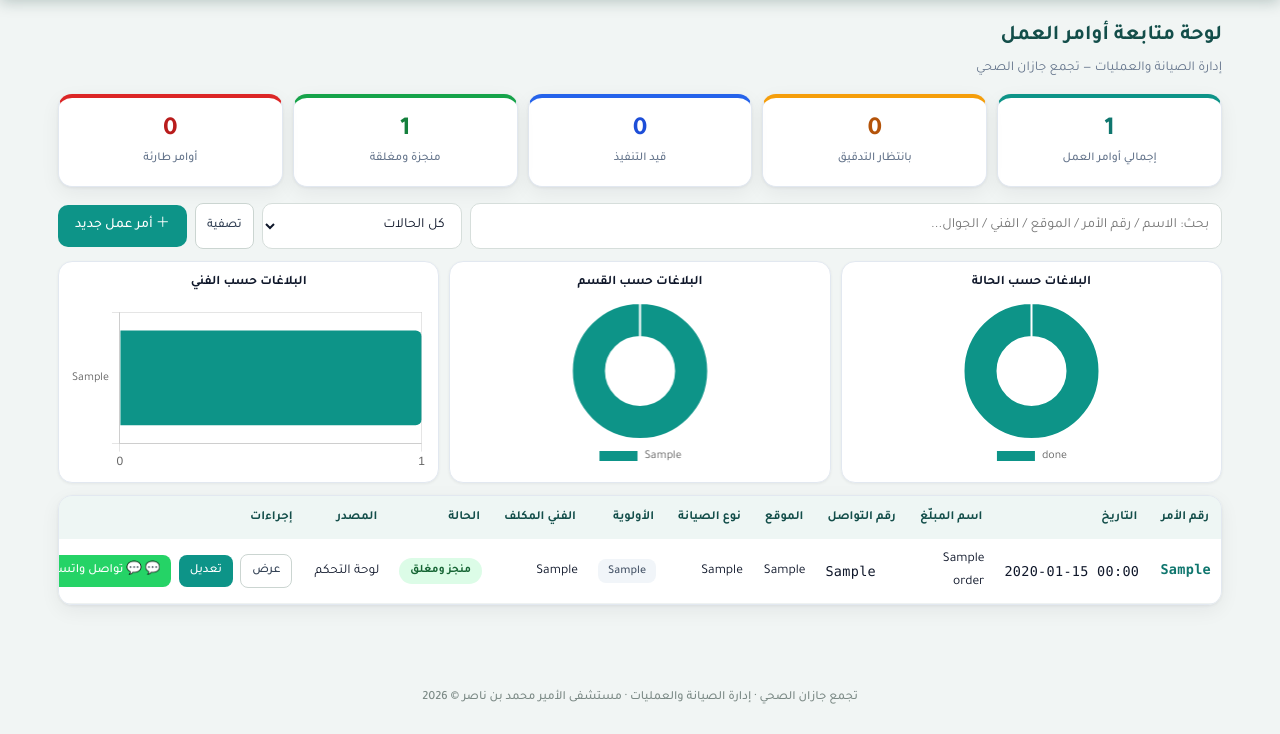
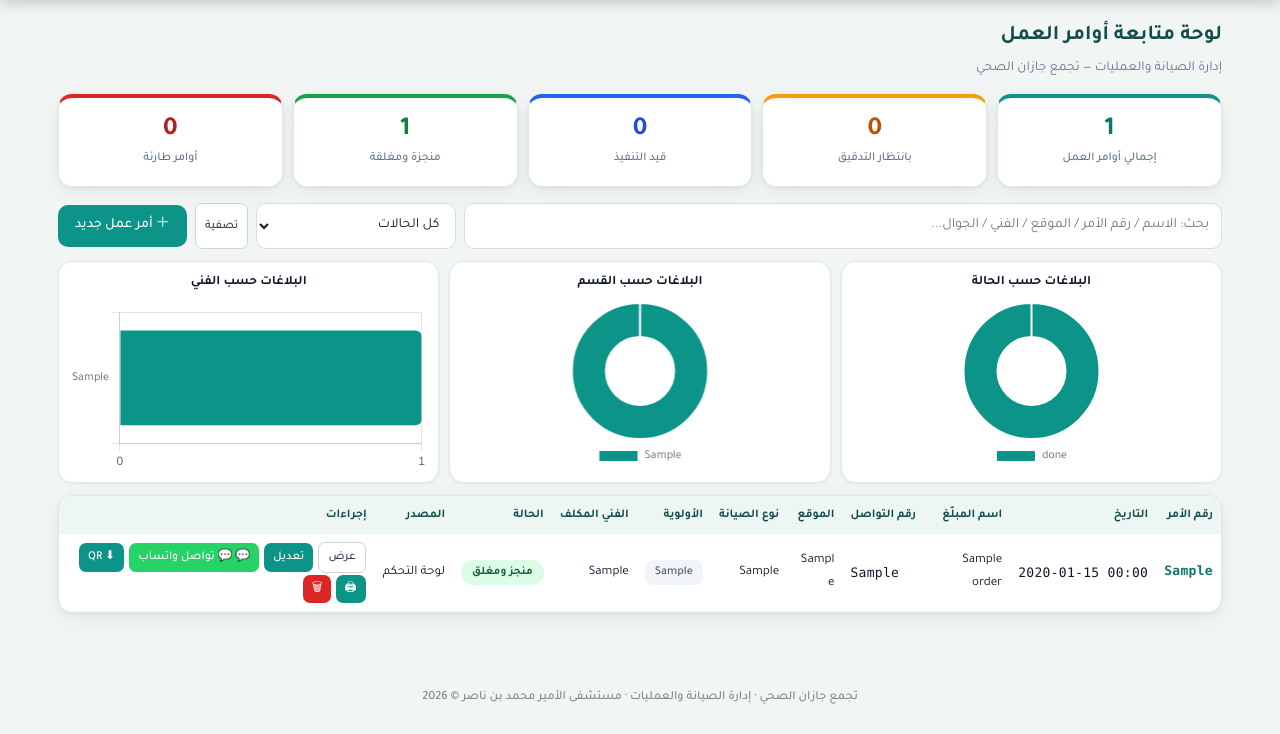
Before and after one commit to an2sj/maintenance-system-27, a FastAPI app: page / in a window 1280 px wide. Shown: the part 66-800 px from the top of the page. Run offline with FastAPI, Linux system fonts and the light colour scheme; tables that the repository leaves empty hold one stand-in row (values such as "Sample post"); some libraries are stand-ins or nearby versions.

Commit message:
لوحة التحكم: الجدول يظهر كاملًا بمقاس واحد بدون لف أفقي - أزرار الأعمدة تلتف عموديًا وأُزيل min-width

```diff
--- a/static/style.css
+++ b/static/style.css
@@ -174,7 +174,7 @@ a:hover { text-decoration: underline; }
 .wa-panel .btn-wa { justify-content: center; white-space: nowrap; overflow: hidden; text-overflow: ellipsis; }
 .btn-danger { background: #dc2626; color: #fff; }
 .btn-ghost { background: #fff; color: #334155; border: 1.5px solid #cbd5d1; }
-.btn-sm { padding: 5px 11px; font-size: 12.5px; border-radius: 8px; }
+.btn-sm { padding: 4px 9px; font-size: 12px; border-radius: 7px; }
 .btn-lg { padding: 12px 26px; font-size: 16px; }
 .btn-block { width: 100%; }
 
@@ -212,17 +212,17 @@ label em { color: #dc2626; font-style: normal; }
   overflow-x: auto; background: #fff; border: 1px solid var(--line);
   border-radius: var(--radius); box-shadow: var(--shadow);
 }
-table.tbl { width: 100%; border-collapse: collapse; min-width: 940px; font-size: 13.5px; }
+table.tbl { width: 100%; border-collapse: collapse; min-width: 0; font-size: 13px; }
 table.tbl th {
-  background: #eef6f4; color: var(--primary-darker); font-size: 12.5px; font-weight: 700;
-  padding: 11px 12px; text-align: right; white-space: nowrap;
+  background: #eef6f4; color: var(--primary-darker); font-size: 12px; font-weight: 700;
+  padding: 9px 8px; text-align: right; white-space: nowrap;
 }
-table.tbl td { padding: 9px 10px; border-bottom: 1px solid #eef2f1; vertical-align: middle; }
+table.tbl td { padding: 7px 8px; border-bottom: 1px solid #eef2f1; vertical-align: middle; }
 table.tbl tbody tr:hover { background: #f8fbfa; }
 td.empty, .empty { text-align: center; color: var(--muted); padding: 28px !important; font-weight: 500; }
-td.desc-cell { max-width: 240px; white-space: normal; }
-td.acts { white-space: nowrap; }
-td.acts .inline { display: inline-flex; margin: 2px; vertical-align: middle; }
+td.desc-cell { max-width: 180px; white-space: normal; word-break: break-word; }
+td.acts { white-space: normal; }
+td.acts .inline { display: inline-flex; margin: 1px; vertical-align: middle; }
 td.acts form.inline { margin: 0; }
 
 /* ---------------- Badges / Priority ---------------- */
--- a/templates/base.html
+++ b/templates/base.html
@@ -9,7 +9,7 @@
   <link rel="preconnect" href="https://fonts.googleapis.com">
   <link rel="preconnect" href="https://fonts.gstatic.com" crossorigin>
   <link href="https://fonts.googleapis.com/css2?family=Tajawal:wght@400;500;700&display=swap" rel="stylesheet">
-  <link rel="stylesheet" href="/static/style.css?v=4">
+  <link rel="stylesheet" href="/static/style.css?v=5">
   <style>.back-row { margin: 10px 0; }</style>
   {% block head %}{% endblock %}
 </head>
--- a/templates/login.html
+++ b/templates/login.html
@@ -5,7 +5,7 @@
   <meta name="viewport" content="width=device-width, initial-scale=1, viewport-fit=cover">
   <title>{{ tr('login_title') }} | {{ HOSPITAL_NAME }}</title>
   <link href="https://fonts.googleapis.com/css2?family=Cairo:wght@400;600;700;800;900&display=swap" rel="stylesheet">
-  <link rel="stylesheet" href="/static/style.css?v=4">
+  <link rel="stylesheet" href="/static/style.css?v=5">
 </head>
 <body class="auth-body">
 
--- a/templates/public_report.html
+++ b/templates/public_report.html
@@ -6,7 +6,7 @@
   <meta name="theme-color" content="#0d9488">
   <title>{{ tr('title_report') }} | {{ HOSPITAL_NAME }}</title>
   <link href="https://fonts.googleapis.com/css2?family=Tajawal:wght@400;500;700&display=swap" rel="stylesheet">
-  <link rel="stylesheet" href="/static/style.css?v=4">
+  <link rel="stylesheet" href="/static/style.css?v=5">
   <style>
     .pub-lang { text-align: center; margin-bottom: 8px; }
     .pub-lang a { display: inline-block; padding: 6px 18px; border-radius: 999px; border: 1.5px solid var(--primary); color: var(--primary-darker); font-weight: 800; font-size: 13px; }
--- a/templates/rate.html
+++ b/templates/rate.html
@@ -5,7 +5,7 @@
   <meta name="viewport" content="width=device-width, initial-scale=1, viewport-fit=cover">
   <title>{{ 'تقييم الخدمة' if LANG == 'ar' else 'Rate Service' }} | {{ HOSPITAL_NAME }}</title>
   <link href="https://fonts.googleapis.com/css2?family=Cairo:wght@400;600;700;800;900&display=swap" rel="stylesheet">
-  <link rel="stylesheet" href="/static/style.css?v=4">
+  <link rel="stylesheet" href="/static/style.css?v=5">
 </head>
 <body>
 <main class="pub-wrap center-wrap" style="max-width:520px; margin:0 auto; padding:16px;">
--- a/templates/thanks.html
+++ b/templates/thanks.html
@@ -5,7 +5,7 @@
   <meta name="viewport" content="width=device-width, initial-scale=1, viewport-fit=cover">
   <title>{{ tr('thanks_title') }} | {{ HOSPITAL_NAME }}</title>
   <link href="https://fonts.googleapis.com/css2?family=Cairo:wght@400;600;700;800;900&display=swap" rel="stylesheet">
-  <link rel="stylesheet" href="/static/style.css?v=4">
+  <link rel="stylesheet" href="/static/style.css?v=5">
 </head>
 <body>
 
--- a/templates/track.html
+++ b/templates/track.html
@@ -5,7 +5,7 @@
   <meta name="viewport" content="width=device-width, initial-scale=1, viewport-fit=cover">
   <title>{{ tr('track_status') }} | {{ HOSPITAL_NAME }}</title>
   <link href="https://fonts.googleapis.com/css2?family=Cairo:wght@400;600;700;800;900&display=swap" rel="stylesheet">
-  <link rel="stylesheet" href="/static/style.css?v=4">
+  <link rel="stylesheet" href="/static/style.css?v=5">
   <style>
     .pub-lang { text-align: center; margin-bottom: 8px; }
     .pub-lang a { display: inline-block; padding: 6px 18px; border-radius: 999px; border: 1.5px solid var(--primary); color: var(--primary-darker); font-weight: 800; font-size: 13px; }
```
